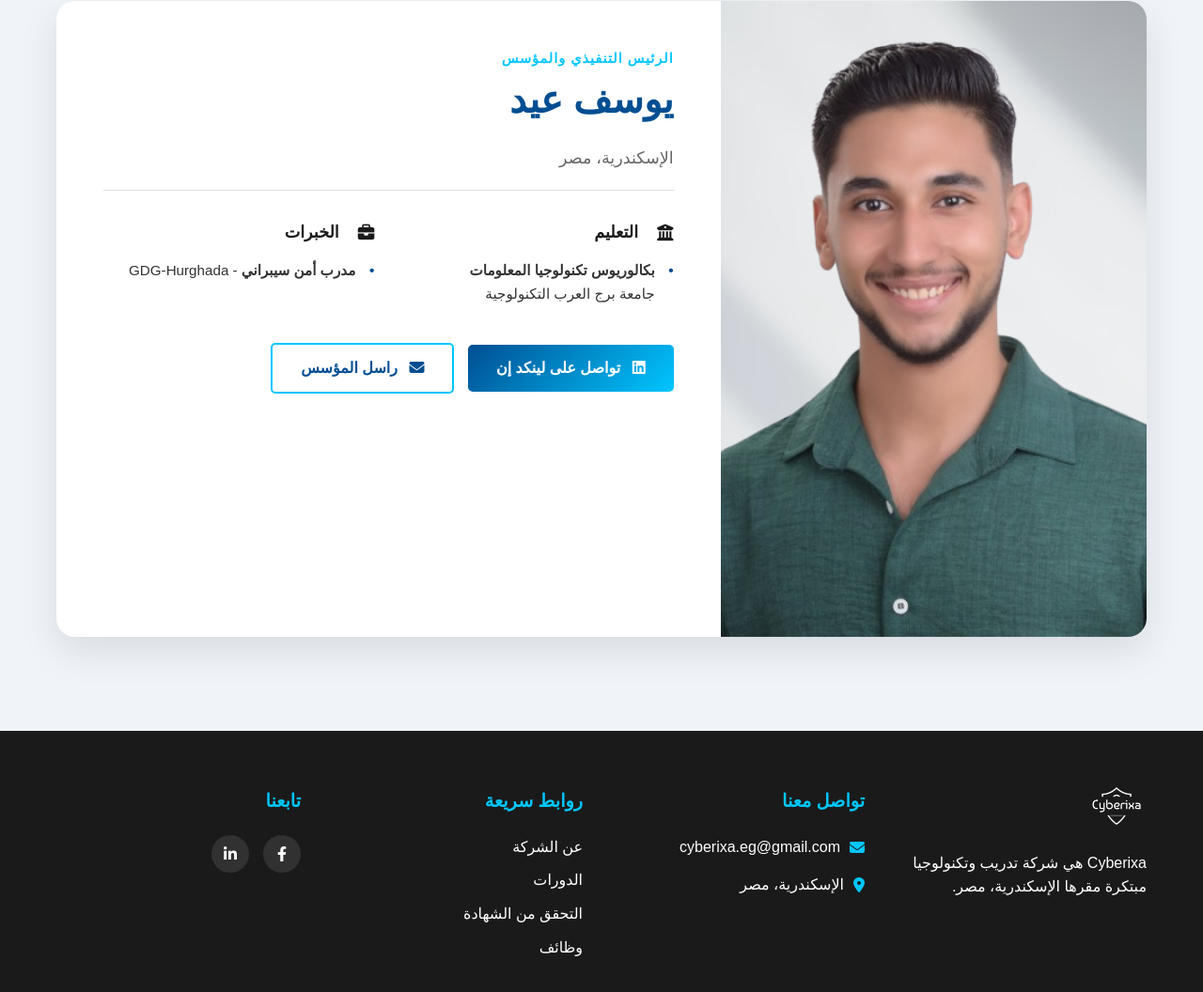
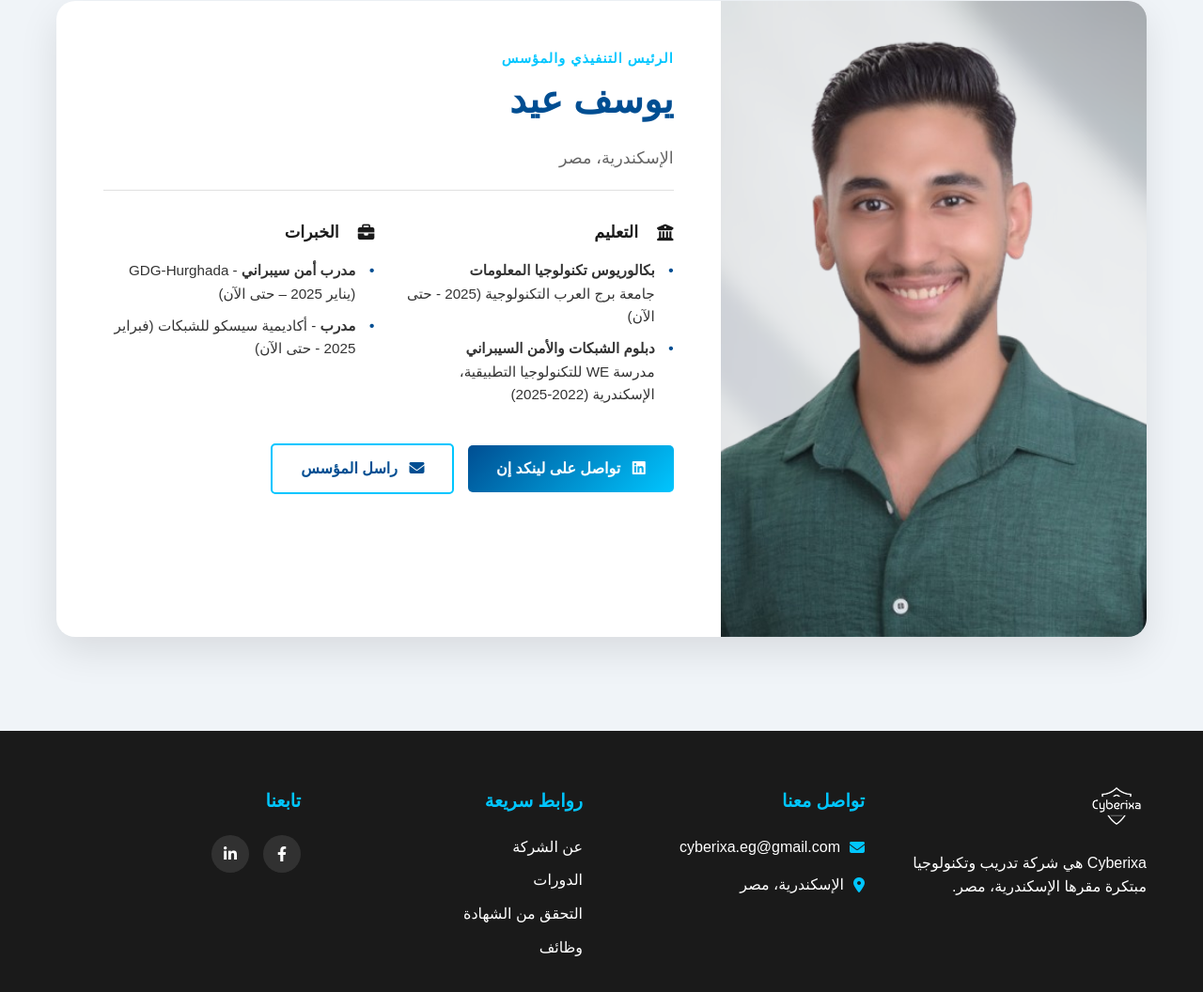
Before and after one commit to youssef-eid-profile/Cyberixa, a website: page index-ar.html in a window 1280 px wide. Shown: the part 2896-3952 px from the top of the page at 94% size. Drawn offline with Linux system fonts and the light colour scheme; a web font is replaced by a local one.

Commit message:
Add files via upload

```diff
--- a/index-ar.html
+++ b/index-ar.html
@@ -227,16 +227,17 @@
                         <div class="ceo-section">
                             <h3><i class="fas fa-university" style="margin-left: 10px;"></i> التعليم</h3>
                             <ul class="ceo-list">
-                                <li><strong>بكالوريوس تكنولوجيا المعلومات</strong><br>جامعة برج العرب التكنولوجية</li>
+                                <li><strong>بكالوريوس تكنولوجيا المعلومات</strong><br>جامعة برج العرب التكنولوجية (2025 - حتى الآن)</li>
+                                <li><strong>دبلوم الشبكات والأمن السيبراني</strong><br>مدرسة WE للتكنولوجيا التطبيقية، الإسكندرية (2022-2025)</li>
                             </ul>
                         </div>
                         <div class="ceo-section">
                             <h3><i class="fas fa-briefcase" style="margin-left: 10px;"></i> الخبرات</h3>
                             <ul class="ceo-list">
-                                <li><strong>مدرب أمن سيبراني</strong> - GDG-Hurghada</li>
+                                <li><strong>مدرب أمن سيبراني</strong> - GDG-Hurghada (يناير 2025 – حتى الآن)</li>
+                                <li><strong>مدرب</strong> - أكاديمية سيسكو للشبكات (فبراير 2025 - حتى الآن)</li>
                             </ul>
                         </div>
-                        <!-- Certifications Section Removed -->
                     </div>
                     <div style="margin-top: 30px;">
                         <a href="https://www.linkedin.com/in/youssef-eid-profile" target="_blank" class="btn btn-primary"><i class="fab fa-linkedin" style="margin-left: 8px;"></i> تواصل على لينكد إن</a>
```
